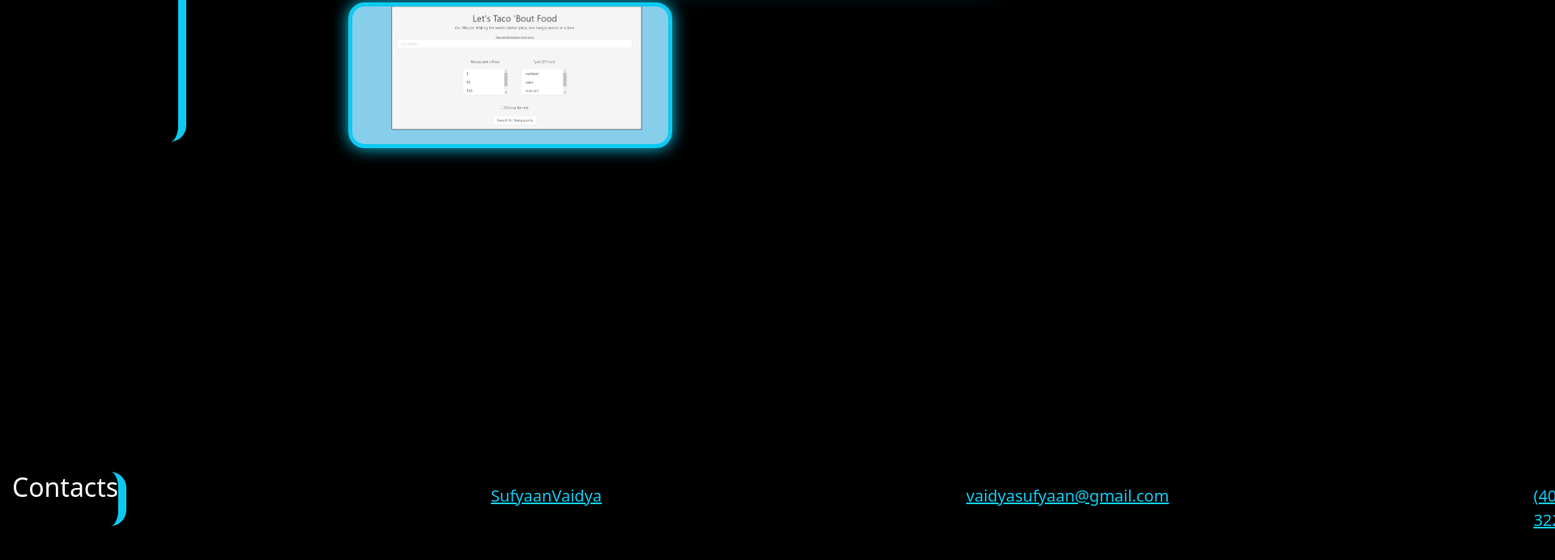
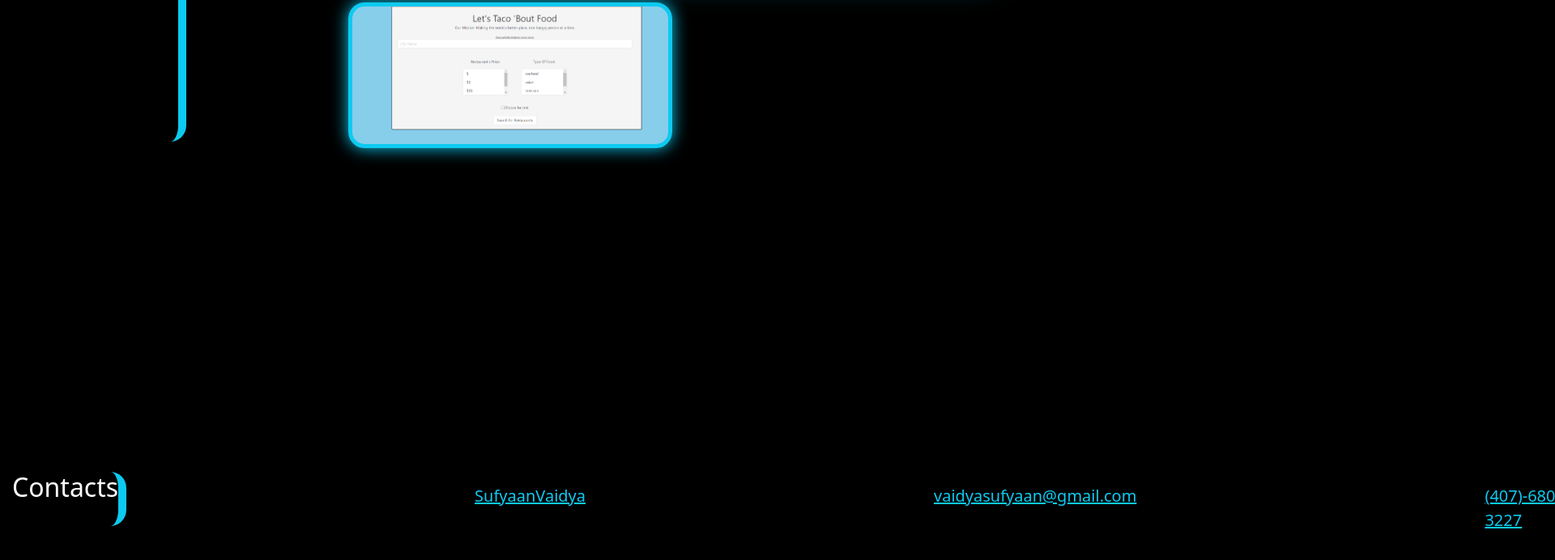
Before and after one commit to SufyaanVaidya/portfolio, a plain HTML site: page index.html in a window 1280 px wide. Shown: the part 1516-2208 px from the top of the page at 81% size, 1920 px wide, since content can reach past the window. Drawn offline with nearby package versions, Linux system fonts and the light colour scheme.

Commit message:
changed contact style

```diff
--- a/assets/style.css
+++ b/assets/style.css
@@ -72,12 +72,13 @@ img {
     display: flex;
     flex-direction: row;
     margin-bottom: 50px;
+    margin-right: 10px;
 }
 
 .contactLinks {
     margin-top: 215px;
     padding-left: 350px;
-    margin-left: 100px;
+    margin-left: 80px;
     font-size: 20px;
 }
 
```
